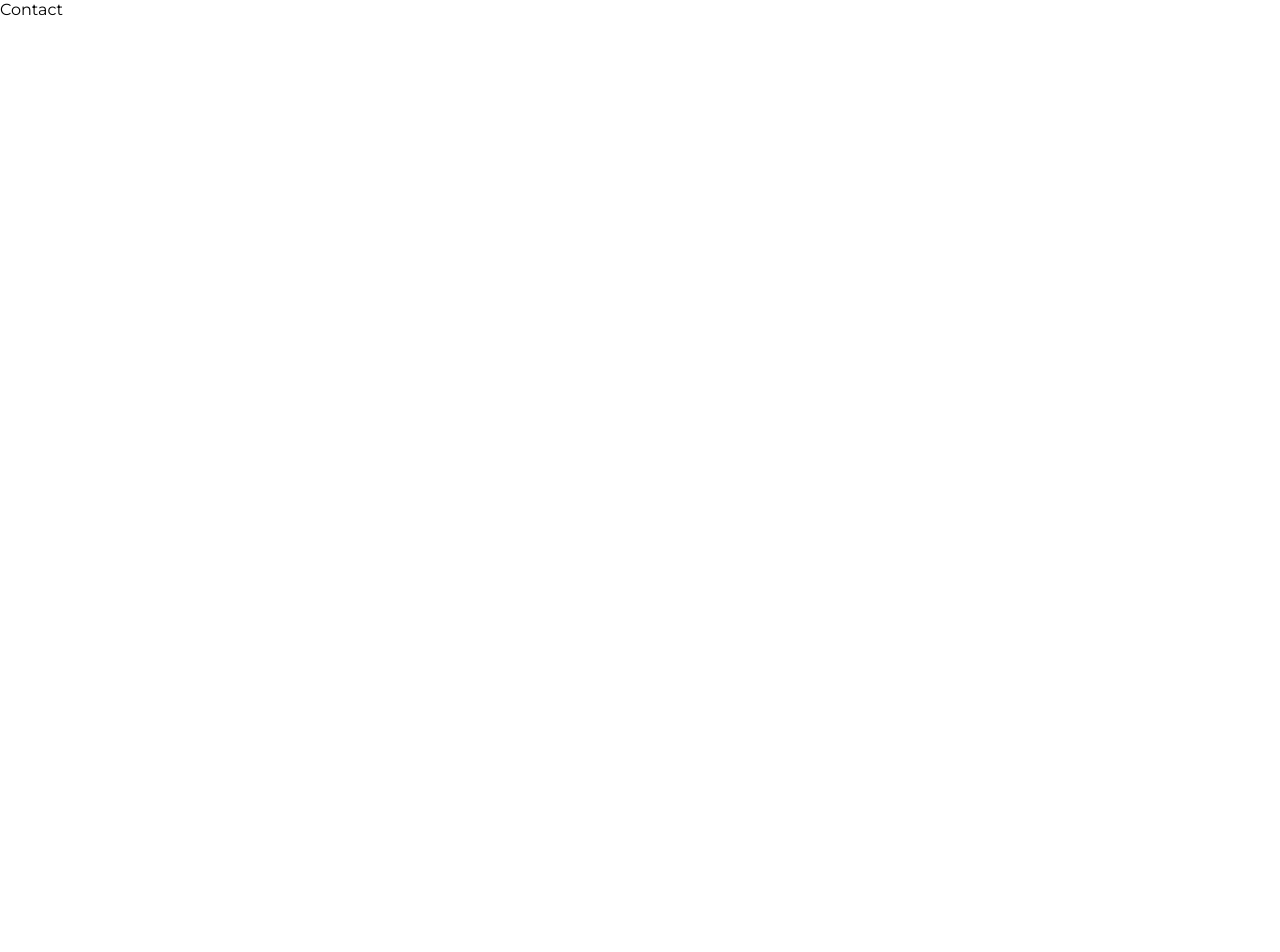
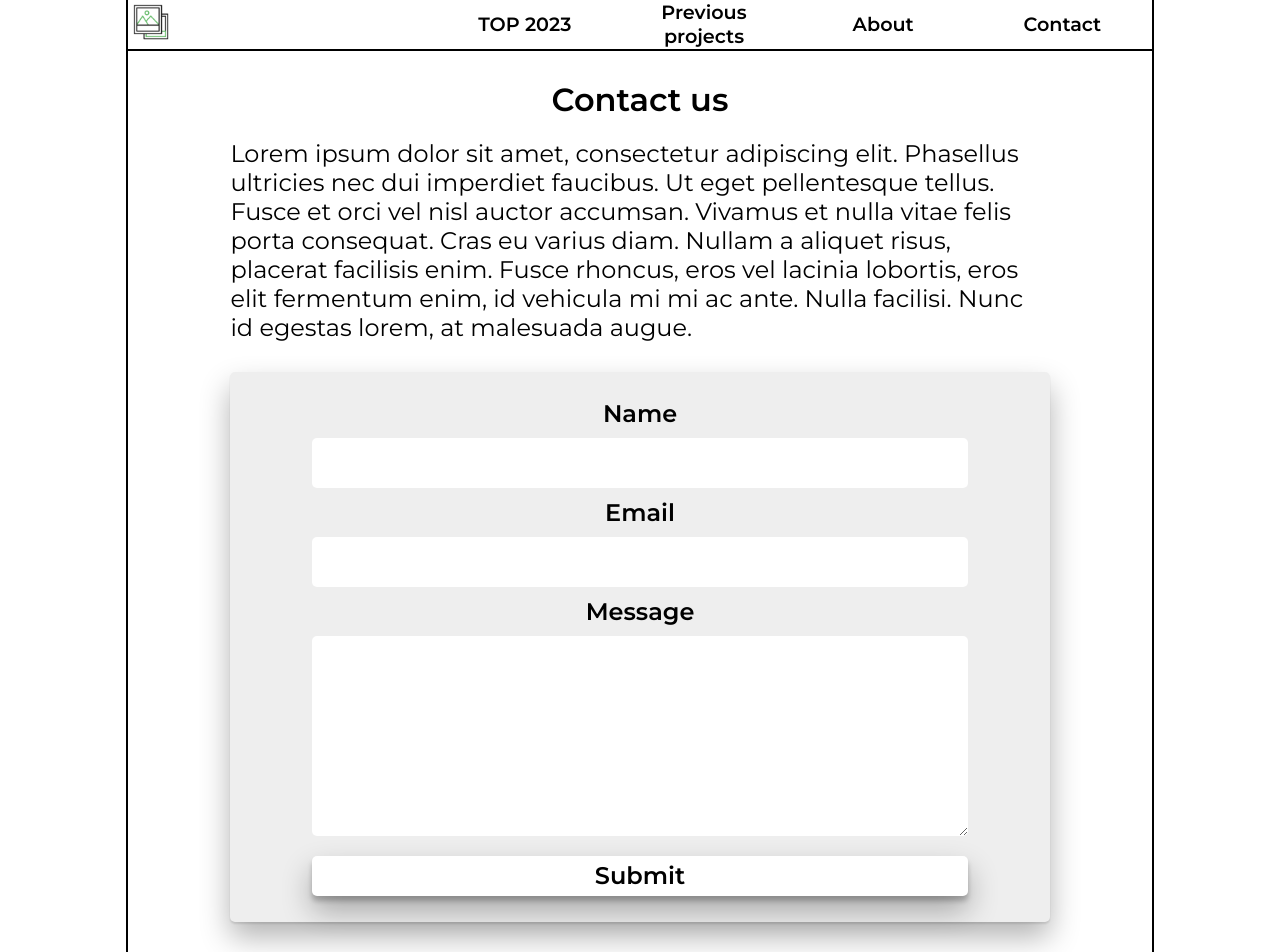
Before and after one commit to Callasaurus/take-one-picture-project, a Next.js app in the folder my-app/: page /Components/Contact in a window 1280 px wide. Shown: the top 952 px of the page. Before the commit the page ends 800 px from the top, so only its background shows below. Built offline with nearby package versions, Linux system fonts and the light colour scheme.

Commit message:
contact page now working with emailjs integration

```diff
--- a/my-app/package.json
+++ b/my-app/package.json
@@ -9,6 +9,7 @@
     "lint": "next lint"
   },
   "dependencies": {
+    "@emailjs/browser": "^3.10.0",
     "@types/node": "18.14.2",
     "@types/react": "18.0.28",
     "@types/react-dom": "18.0.11",
--- a/my-app/pages/Components/Contact.tsx
+++ b/my-app/pages/Components/Contact.tsx
@@ -1,6 +1,66 @@
+import React, { useRef } from 'react';
+import emailjs, { EmailJSResponseStatus } from '@emailjs/browser';
+import Navbar from './Navbar';
+import FadeInSection from './FadeInSection';
+import Footer from './Footer';
+import Image from 'next/image';
+import thankyou from '../../Images/thankyou.jpg'
 
 export default function Contact() {
-  return (
-    <div>Contact</div>
-  )
+
+  const form = useRef<HTMLFormElement>(null);
+
+  const sendEmail = (e: React.FormEvent<HTMLFormElement>): void => {
+    e.preventDefault();
+
+    emailjs.sendForm('service_yl7a1wr', 'template_ibvi9nl', form.current!, '__Nhze8JNctOj35qs')
+        .then((result: EmailJSResponseStatus) => {
+            console.log(result.text);
+        }, (error: EmailJSResponseStatus) => {
+            console.log(error.text);
+        });
+
+    alert("Your email has been sent.")
+};
+
+    return [
+        <Navbar key='navbar' />,
+        <div key="homepage" className="app-container">
+          <div className='contact-container'>
+          <FadeInSection>
+            <div className="about-top-container">
+              <p id="headers-current"> Contact us </p>
+              <p id="headers-current-info"> Lorem ipsum dolor sit amet, consectetur adipiscing elit. Phasellus ultricies nec dui imperdiet faucibus. Ut eget pellentesque tellus. Fusce et orci vel nisl auctor accumsan. Vivamus et nulla vitae felis porta consequat. Cras eu varius diam. Nullam a aliquet risus, placerat facilisis enim. Fusce rhoncus, eros vel lacinia lobortis, eros elit fermentum enim, id vehicula mi mi ac ante. Nulla facilisi. Nunc id egestas lorem, at malesuada augue. </p>
+            </div>
+          </FadeInSection>
+
+          <FadeInSection>
+              <form className='form-contact' ref={form} onSubmit={sendEmail}>
+                  <label>Name</label>
+                  <input type="text" name="user_name" />
+                  <label>Email</label>
+                  <input type="email" name="user_email" />
+                  <label>Message</label>
+                  <textarea name="message" />
+                  <button type="submit" value="Send">Submit</button>
+              </form>
+          </FadeInSection>
+
+          <FadeInSection>
+          <div className="component-top-container">
+            <div className="component-top-1">
+              <p id="headers"> Thanks for visiting </p>
+              <p id="info-text"> Lorem ipsum dolor sit amet, consectetur adipiscing elit. Phasellus ultricies nec dui imperdiet faucibus. Ut eget pellentesque tellus. Fusce et orci vel nisl auctor accumsan. Vivamus et nulla vitae felis porta consequat. Cras eu varius diam. Nullam a aliquet risus, placerat facilisis enim. </p>
+            </div>
+            <div className="component-top-2">
+              <Image src={thankyou} alt=''/>
+            </div>
+          </div>
+          </FadeInSection>
+
+          <Footer/>
+
+          </div>
+        </div>
+    ]
 }
--- a/my-app/pages/Components/Current.tsx
+++ b/my-app/pages/Components/Current.tsx
@@ -74,6 +74,7 @@ export default function Current() {
         </FadeInSection>
 
         <Footer/>
+
        </div>
     </div>
   ]
--- a/my-app/pages/Components/FadeInSection.tsx
+++ b/my-app/pages/Components/FadeInSection.tsx
@@ -9,7 +9,6 @@ export const FadeInSection: React.FC<Props> = ({ children }) => {
   const documentRef = useRef<HTMLDivElement>(null);
 
   useEffect(() => {
-    console.log(1);
     const observer = new IntersectionObserver(entries => {
       entries.forEach(entry => {
         setVisible(entry.isIntersecting);
--- a/my-app/pages/Components/Previous.tsx
+++ b/my-app/pages/Components/Previous.tsx
@@ -43,11 +43,11 @@ export default function Previous() {
         </div>
       </FadeInSection>
 
+      <FadeInSection>
         <div className="previous-middle-container">
           <p id="headers-current"> 2021: Take This Picture </p>
         </div>
 
-      <FadeInSection>
         <div className="component-top-container">
             <div className="component-top-2">
               <Image src={who} alt=''/>
@@ -67,13 +67,12 @@ export default function Previous() {
           </div>
         </div>
 
-
         <div className="previous-button">
           <button> <Link style={{ textDecoration: "none", color: "black"}} href="/ttp2021.pdf" target="_blank">Read full TTP 2021 presentation</Link> </button>
         </div>
       </FadeInSection>
 
-        <Footer/>
+      <Footer/>
       </div>
     </div>
   ]
--- a/my-app/pages/index.tsx
+++ b/my-app/pages/index.tsx
@@ -40,9 +40,9 @@ export default function Home() {
         </div>
         </FadeInSection>
 
+        <FadeInSection>
         <div className="homepage-previous-paintings">
           <p> Previous paintings </p>
-          <FadeInSection>
           <div className="homepage-paintings">
             <Image onClick={() => { window.open("https://en.wikipedia.org/wiki/An_Experiment_on_a_Bird_in_the_Air_Pump", "_blank")?.focus(); }} src={prev1} alt=''/>
             <Image onClick={() => { window.open("https://www.nationalgallery.org.uk/paintings/peter-paul-rubens-a-roman-triumph", "_blank")?.focus(); }} src={prev2} alt=''/>
@@ -51,8 +51,8 @@ export default function Home() {
             <Image onClick={() => { window.open("https://www.nationalgallery.org.uk/paintings/georges-seurat-bathers-at-asnieres", "_blank")?.focus(); }} src={prev5} alt=''/>
             <Image onClick={() => { window.open("https://www.nationalgallery.org.uk/paintings/pintoricchio-penelope-with-the-suitors", "_blank")?.focus(); }} src={prev6} alt=''/>
           </div>
-          </FadeInSection>
         </div>
+        </FadeInSection>
 
         <Footer/>
       </div>
--- a/my-app/styles/globals.css
+++ b/my-app/styles/globals.css
@@ -180,6 +180,7 @@
   cursor: pointer;
   text-decoration: none;
   width: 30%;
+  font-weight: bold;
 }
 
 .navbar-links button:hover {
@@ -352,6 +353,74 @@
   height: auto;
 }
 
+/* CONTACT CSS */
+
+.contact-container {
+  display: flex;
+  flex-direction: column;
+  align-items: center;
+  justify-content: center;
+  width: 80%;
+  border-left: 2px solid black;
+  border-right: 2px solid black;
+  padding-top: 30px;
+}
+
+.form-contact {
+  display: flex;
+  flex-direction: column;
+  width: 80%;
+  align-items: center;
+  justify-content: center;
+  background-color: #eeeeee;
+  border-radius: 5px;
+  height: 550px;
+  gap: 10px;
+  margin: auto;
+  box-shadow: rgba(0, 0, 0, 0.3) 0px 15px 30px, rgba(0, 0, 0, 0.105) 0px 2px 2px;
+  margin-bottom: 40px;
+}
+
+.form-contact input {
+  width: 80%;
+  height: 50px;
+  border-radius: 5px;
+  border: none;
+  font-size: large;
+}
+
+.form-contact textarea {
+  width: 80%;
+  height: 200px;
+  border-radius: 5px;
+  border: none;
+  font-size: large;
+}
+
+.form-contact label {
+  text-align: center;
+  font-weight: bold;
+  font-size: x-large;
+}
+
+.form-contact button {
+  width: 80%;
+  background-color: white;
+  border: none;
+  border-radius: 5px;
+  box-shadow: rgba(0, 0, 0, 0.3) 0px 15px 30px, rgba(0, 0, 0, 0.22) 0px 5px 5px;
+  height: 40px;
+  font-size: x-large;
+  cursor: pointer;
+  font-weight: bold;
+  margin-top: 10px;
+}
+
+.form-contact button:hover {
+  background-color: rgba(255, 255, 255, 0.486);
+ }
+
+
 /*  CAROUSEL CSS */
 
 .embla {
@@ -460,7 +529,7 @@
 
 .fade-in-section {
   opacity: 0;
-  transform: translateY(20vh);
+  transform: translateY(15vh);
   visibility: hidden;
   transition: opacity 0.6s ease-out, transform 1.2s ease-out;
   will-change: opacity, visibility;
```
Also changed, not shown: my-app/Images/thankyou.jpg (added), my-app/pages/Components/About.tsx (line endings or trailing spaces), 1 other file (tests, documents, lock files or other folders).
